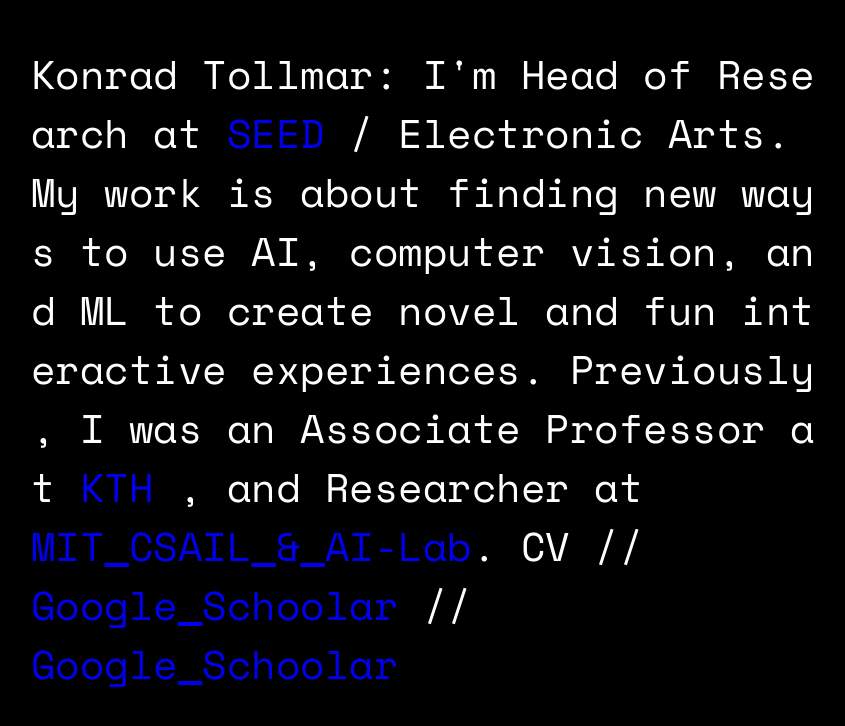
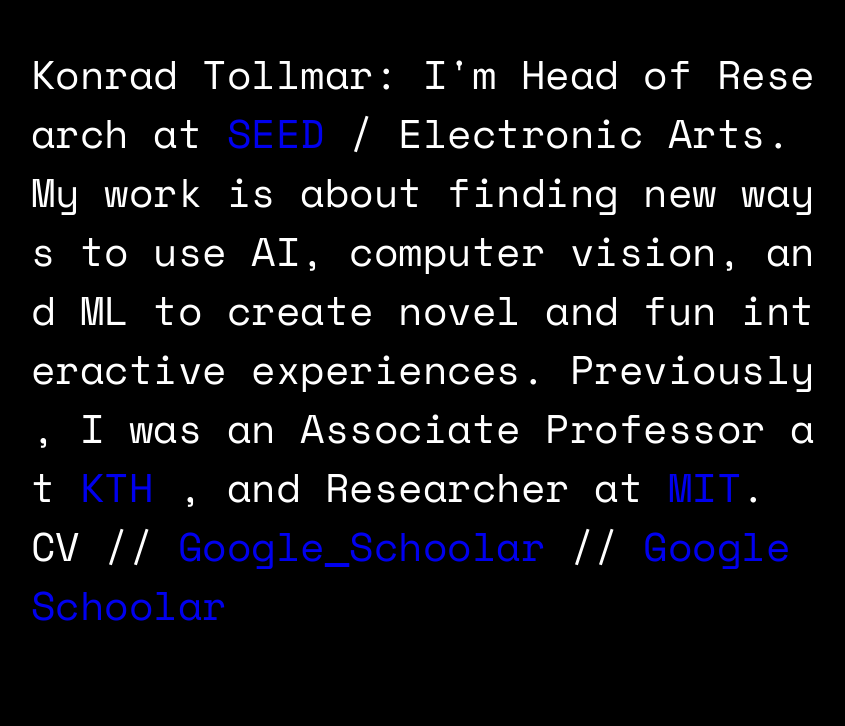
Before and after one commit to ktollmar/KTollmar.github.io, a plain HTML site: page index.html in a window 1280 px wide. Shown: the part 188-914 px from the top of the page, without its empty margins (209-1054 px from the left). Drawn offline with nearby package versions, Linux system fonts and the light colour scheme.

Commit message:
Update index.html

```diff
--- a/index.html
+++ b/index.html
@@ -11,7 +11,7 @@
 <div class="text-block">
   <p>Konrad Tollmar: I'm Head of Research at <a href="https://www.ea.com/seed">SEED</a> / Electronic Arts. My work is about finding new ways to use AI,
     computer vision, and ML to create novel and fun interactive experiences. Previously, I was an Associate Professor at <a href="https://www.kth.se/profile/konrad/">KTH</a>
-, and Researcher at <a href="https://people.csail.mit.edu/konrad/index2.html">MIT CSAIL & AI-Lab</a>.
+, and Researcher at <a href="https://people.csail.mit.edu/konrad/index2.html">MIT</a>. <BR>
 CV // <a href="https://scholar.google.com/citations?user=5MTY7-wAAAAJ&hl=en">Google Schoolar</a> // <a href="https://scholar.google.com/citations?user=5MTY7-wAAAAJ&hl=en">Google Schoolar</a>
  </p>
 </div>
```
